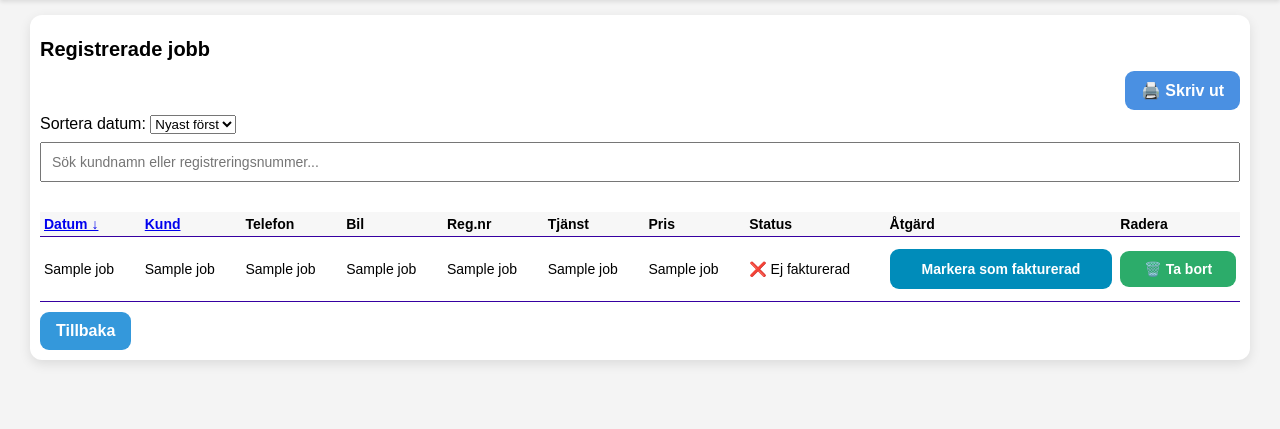
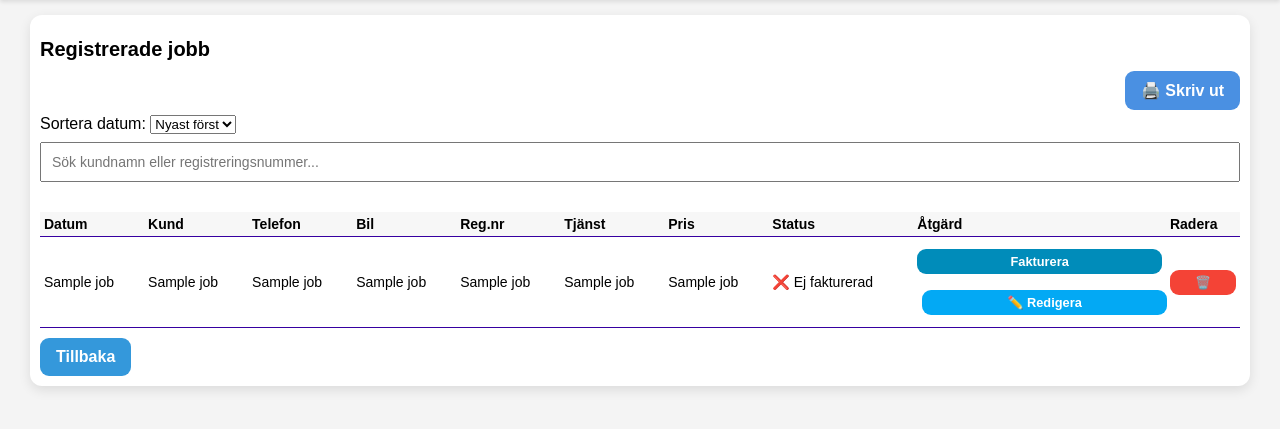
Before and after one commit to ArshedAl-Hadeethi/Faktura, a Flask app: page /jobs in a window 1280 px wide. Shown: the part 94-523 px from the top of the page. Run offline with Flask 3, Linux system fonts and the light colour scheme; a database or web service that is not in the repository returns one stand-in record (values such as "Sample title"); some libraries are stand-ins or nearby versions.

Commit message:
Lägg till redigera-knapp i jobs.html

```diff
--- a/app.py
+++ b/app.py
@@ -147,6 +147,27 @@ def generate_job_list_pdf():
     buffer.seek(0)
     return send_file(buffer, as_attachment=True, download_name="jobb_lista.pdf", mimetype='application/pdf')
 
+@app.route('/edit/<int:job_id>', methods=['POST'])
+def edit(job_id):
+    conn = get_db()
+    cur = conn.cursor()
+    cur.execute("""
+        UPDATE jobs SET customer_name = %s, phone = %s, car_model = %s,
+        license_plate = %s, service = %s, price = %s WHERE id = %s
+    """, (
+        request.form['customer_name'],
+        request.form['phone'],
+        request.form['car_model'],
+        request.form['license_plate'],
+        request.form['service'],
+        request.form['price'],
+        job_id
+    ))
+    conn.commit()
+    cur.close()
+    conn.close()
+    flash("Jobbet har uppdaterats!")
+    return redirect('/jobs')
 
 
 if __name__ == '__main__':
--- a/templates/jobs.html
+++ b/templates/jobs.html
@@ -3,12 +3,9 @@
 {% block title %}Registrerade jobb{% endblock %}
 
 {% block content %}
-
 {% with messages = get_flashed_messages() %}
   {% if messages %}
-    <div class="flash">
-        {{ messages[0] }}
-    </div>
+    <div class="flash">{{ messages[0] }}</div>
   {% endif %}
 {% endwith %}
 
@@ -29,28 +26,11 @@
 
   <input type="text" id="liveSearch" placeholder="Sök kundnamn eller registreringsnummer..." style="width: 100%; padding: 10px; margin-bottom: 15px; font-size: 14px;">
 
-    <form method="get" action="/jobs" class="search-form">
-        <input type="hidden" name="search" value="{{ search }}">
-
-
-    </form>
-
-
-
-
   <table>
     <thead>
       <tr>
-                <th>
-                    <a href="{{ url_for('jobs', sort_field='date', sort='asc' if sort_field != 'date' or sort == 'desc' else 'desc', search=search) }}">
-                        Datum {% if sort_field == 'date' %}{{ '↑' if sort == 'asc' else '↓' }}{% endif %}
-                    </a>
-                </th>
-                <th>
-                    <a href="{{ url_for('jobs', sort_field='name', sort='asc' if sort_field != 'name' or sort == 'desc' else 'desc', search=search) }}">
-                        Kund {% if sort_field == 'name' %}{{ '↑' if sort == 'asc' else '↓' }}{% endif %}
-                    </a>
-                </th>
+        <th>Datum</th>
+        <th>Kund</th>
         <th>Telefon</th>
         <th>Bil</th>
         <th>Reg.nr</th>
@@ -63,14 +43,14 @@
     </thead>
     <tbody>
       {% for job in jobs %}
-            <tr class="{% if job[8] == 'Fakturerad' %}fakturerad{% endif %}">
+      <tr id="row-{{ job[0] }}">
         <td>{{ job[7] }}</td>
-                <td>{{ job[1] }}</td>
-                <td>{{ job[2] }}</td>
-                <td>{{ job[3] }}</td>
-                <td>{{ job[4] }}</td>
-                <td>{{ job[5] }}</td>
-                <td>{{ job[6] }}</td>
+        <td id="name-{{ job[0] }}">{{ job[1] }}</td>
+        <td id="phone-{{ job[0] }}">{{ job[2] }}</td>
+        <td id="car-{{ job[0] }}">{{ job[3] }}</td>
+        <td id="reg-{{ job[0] }}">{{ job[4] }}</td>
+        <td id="service-{{ job[0] }}">{{ job[5] }}</td>
+        <td id="price-{{ job[0] }}">{{ job[6] }}</td>
         <td>
           {% if job[8] == 'Fakturerad' %}
             ✔ Fakturerad
@@ -79,23 +59,38 @@
           {% endif %}
         </td>
         <td>
-                    <form method="post" action="/toggle_status/{{ job[0] }}" onsubmit="return confirmToggleStatus(this)">
+          <form method="post" action="/toggle_status/{{ job[0] }}" onsubmit="return confirmToggleStatus(this)" style="display:inline;">
             <input type="hidden" name="pin">
-                        <button type="submit" class="action-btn">
-                            {% if job[8] == 'Fakturerad' %}
-                                Ångra fakturering
-                            {% else %}
-                                Markera som fakturerad
-                            {% endif %}
+            <button type="submit" class="action-btn small">
+              {% if job[8] == 'Fakturerad' %}Ångra{% else %}Fakturera{% endif %}
             </button>
           </form>
+          <button class="edit-btn small" onclick="toggleEdit({{ job[0] }})">✏️ Redigera</button>
         </td>
         <td>
           <form method="post" action="/delete/{{ job[0] }}" onsubmit="return confirmDelete(this)">
             <input type="hidden" name="pin">
-                        <button type="submit">🗑️ Ta bort</button>
+            <button type="submit" class="danger small">🗑️</button>
           </form>
         </td>
+      </tr>
+
+      <!-- Redigeringsrad (dold som standard) -->
+      <tr id="edit-row-{{ job[0] }}" style="display: none; background-color: #f3f3f3;">
+        <form method="post" action="/edit/{{ job[0] }}">
+          <td></td>
+          <td><input type="text" name="customer_name" value="{{ job[1] }}"></td>
+          <td><input type="text" name="phone" value="{{ job[2] }}"></td>
+          <td><input type="text" name="car_model" value="{{ job[3] }}"></td>
+          <td><input type="text" name="license_plate" value="{{ job[4] }}"></td>
+          <td><input type="text" name="service" value="{{ job[5] }}"></td>
+          <td><input type="number" step="0.01" name="price" value="{{ job[6] }}"></td>
+          <td colspan="2">
+            <button type="submit" class="btn-save">💾 Spara</button>
+            <button type="button" onclick="toggleEdit({{ job[0] }})" class="btn-cancel">Avbryt</button>
+          </td>
+          <td></td>
+        </form>
       </tr>
       {% endfor %}
     </tbody>
@@ -105,36 +100,31 @@
 </div>
 
 <script>
-  setTimeout(function () {
-    var flash = document.querySelector('.flash');
-    if (flash) {
-      flash.style.transition = 'opacity 0.5s ease';
-      flash.style.opacity = '0';
-      setTimeout(function () {
-        flash.remove();
-      }, 500);
-    }
-  }, 3000);
-</script>
-
-<script>
 function confirmDelete(form) {
   const pin = prompt("Ange PIN-kod för att radera:");
   if (pin === null || pin.trim() === "") return false;
   form.pin.value = pin;
   return true;
 }
-</script>
 
-<script>
+function confirmToggleStatus(form) {
+  const pin = prompt("Ange PIN-kod för att bekräfta:");
+  if (pin === null) return false;
+  form.pin.value = pin;
+  return true;
+}
+
+function toggleEdit(id) {
+  const editRow = document.getElementById("edit-row-" + id);
+  editRow.style.display = editRow.style.display === "none" ? "" : "none";
+}
+
 document.getElementById('liveSearch').addEventListener('input', function () {
   const filter = this.value.toLowerCase();
-    const rows = document.querySelectorAll("table tbody tr");
-
+  const rows = document.querySelectorAll("table tbody tr:not([id^='edit-row'])");
   rows.forEach(row => {
     const name = row.cells[1]?.innerText.toLowerCase();
     const reg = row.cells[4]?.innerText.toLowerCase();
-
     if (name.includes(filter) || reg.includes(filter)) {
       row.style.display = "";
     } else {
@@ -144,13 +134,32 @@ document.getElementById('liveSearch').addEventListener('input', function () {
 });
 </script>
 
-<script>
-function confirmToggleStatus(form) {
-    const pin = prompt("Ange PIN-kod för att bekräfta:");
-    if (pin === null) return false;
-    form.pin.value = pin;
-    return true;
+<style>
+.small {
+  font-size: 0.8rem;
+  padding: 5px 10px;
 }
-</script>
+.btn-save {
+  background-color: #4CAF50;
+  color: white;
+  padding: 5px 10px;
+}
+.btn-cancel {
+  background-color: #ccc;
+  padding: 5px 10px;
+}
+.edit-btn {
+  background-color: #03a9f4;
+  color: white;
+  border: none;
+  padding: 5px 10px;
+  margin-left: 5px;
+}
+.danger {
+  background-color: #f44336;
+  color: white;
+  padding: 5px 10px;
+}
+</style>
 
 {% endblock %}
```
Lines whose indentation alone changed are shown as unchanged.
